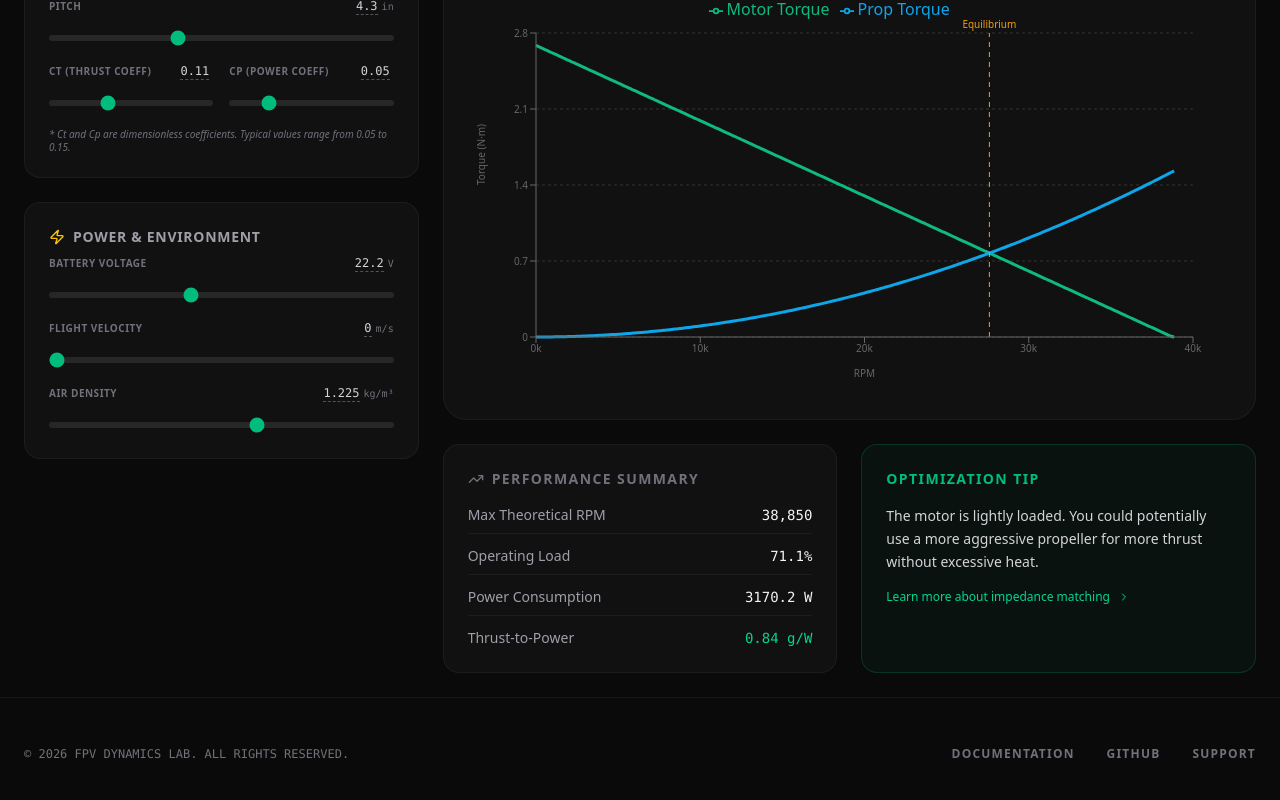
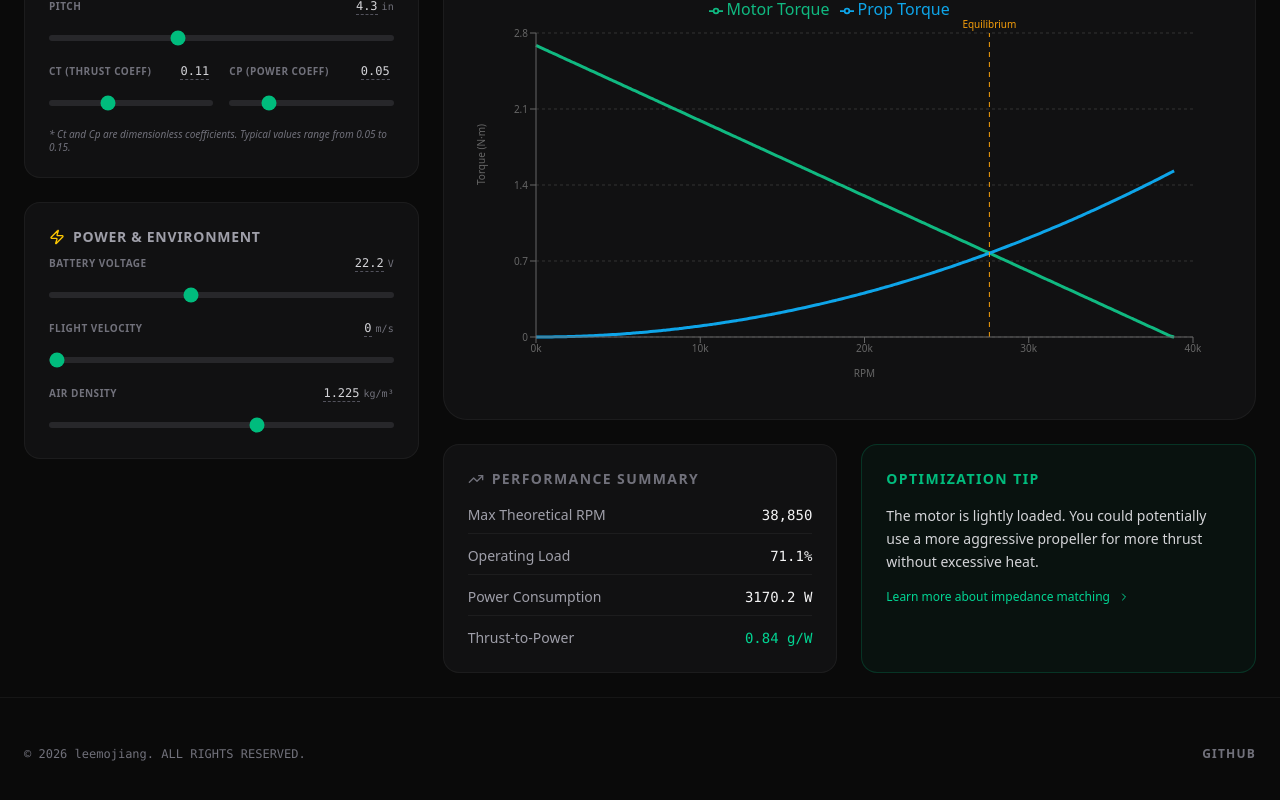
Before and after one commit to leemojiang/FPV-Motor-Prop-Matcher, a React (Vite) app: page / in a window 1280 px wide. Shown: the part 490-1290 px from the top of the page. Built offline with nearby package versions, Linux system fonts and the light colour scheme.

Commit message:
fix:update link and copyright for release.

```diff
--- a/src/App.tsx
+++ b/src/App.tsx
@@ -618,12 +618,12 @@ export default function App() {
       <footer className="max-w-7xl mx-auto px-6 py-12 border-t border-white/5">
         <div className="flex flex-col md:flex-row justify-between items-center gap-6">
           <div className="text-zinc-500 text-xs font-mono">
-            © 2026 FPV DYNAMICS LAB. ALL RIGHTS RESERVED.
+            © 2026 leemojiang. ALL RIGHTS RESERVED.
           </div>
           <div className="flex gap-8">
-            <a href="#" className="text-zinc-500 hover:text-white text-xs uppercase tracking-widest font-bold transition-colors">Documentation</a>
-            <a href="#" className="text-zinc-500 hover:text-white text-xs uppercase tracking-widest font-bold transition-colors">Github</a>
-            <a href="#" className="text-zinc-500 hover:text-white text-xs uppercase tracking-widest font-bold transition-colors">Support</a>
+            {/* <a href="#" className="text-zinc-500 hover:text-white text-xs uppercase tracking-widest font-bold transition-colors">Documentation</a> */}
+            <a href="https://github.com/leemojiang/FPV-Motor-Prop-Matcher" className="text-zinc-500 hover:text-white text-xs uppercase tracking-widest font-bold transition-colors">Github</a>
+            {/* <a href="#" className="text-zinc-500 hover:text-white text-xs uppercase tracking-widest font-bold transition-colors">Support</a> */}
           </div>
         </div>
       </footer>
```
